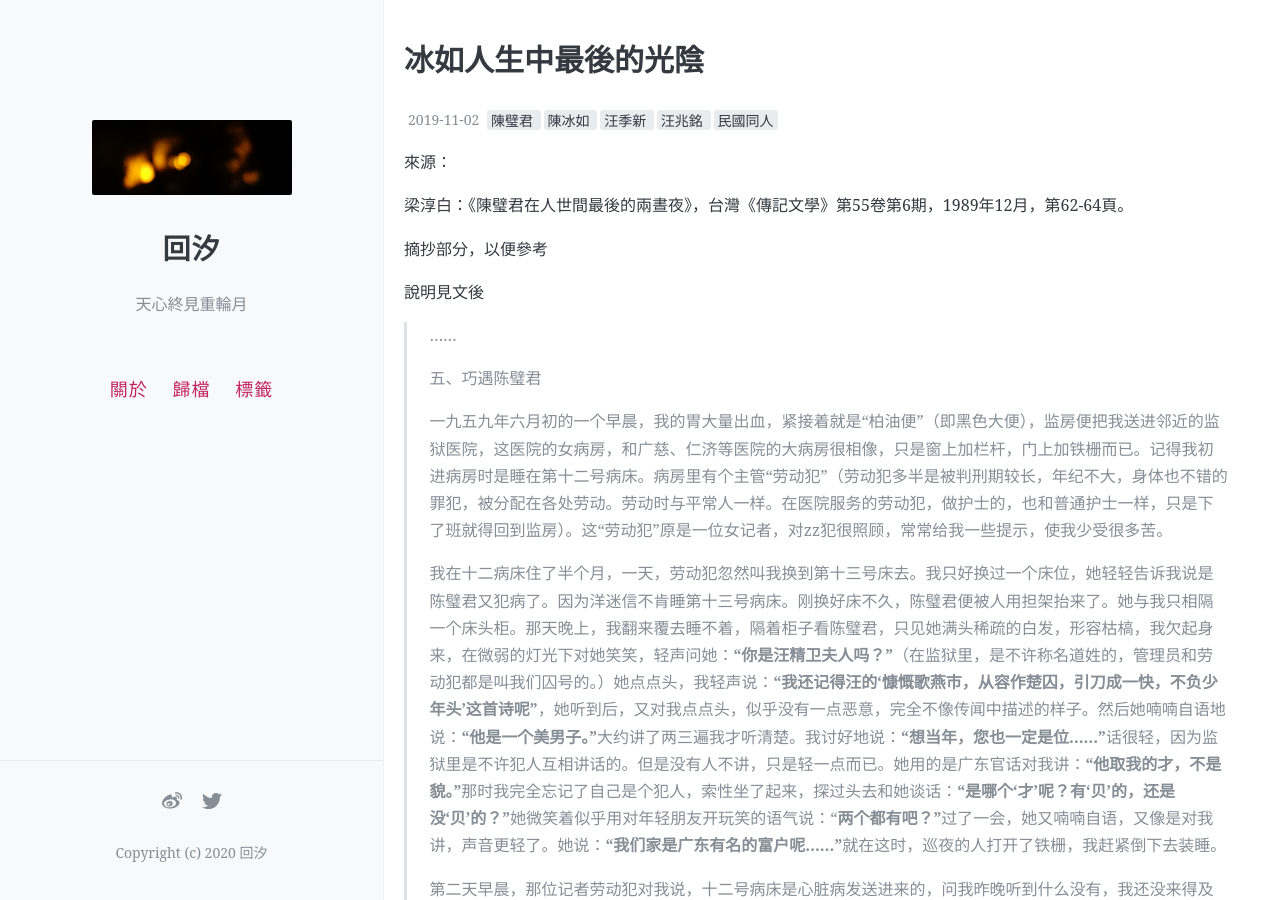
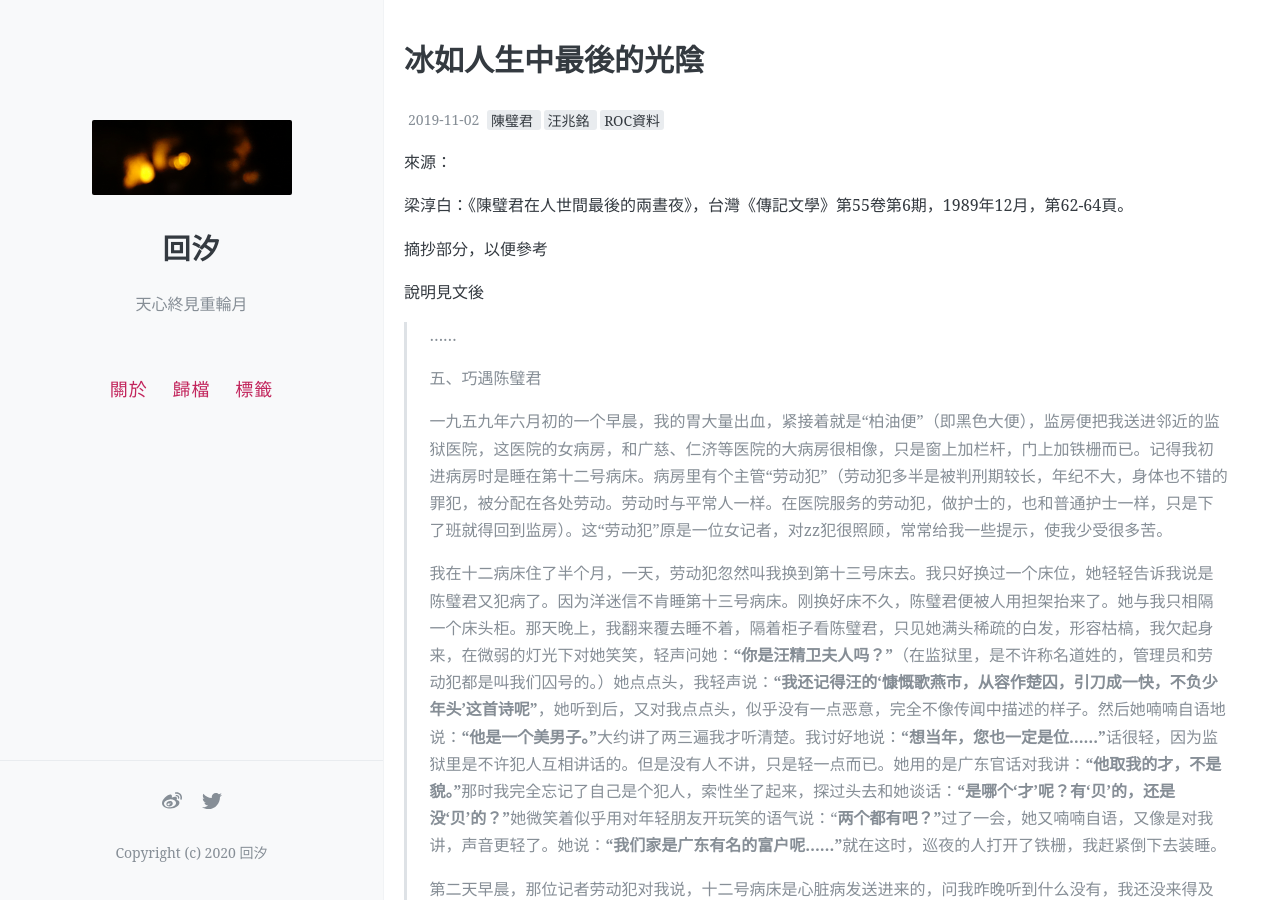
Before and after one commit to kanransya/nami-jetcoaster, a Jekyll site: the page built from _posts/2019-11-02-冰如人生中最後的光陰-67.md, in a window 1280 px wide and 900 px high. Built offline with Jekyll 4.4.1, drawn with Linux system fonts in a browser that asks for light colours; comment, search, counter and statistics services are not loaded.

Commit message:
Update 2019-11-02-冰如人生中最後的光陰-67.md

```diff
--- a/_posts/2019-11-02-冰如人生中最後的光陰-67.md
+++ b/_posts/2019-11-02-冰如人生中最後的光陰-67.md
@@ -2,7 +2,7 @@
 layout: post
 title: 冰如人生中最後的光陰
 date: 2019-11-02 16:06:27
-tags: [陳璧君,陳冰如,汪季新,汪兆銘,民國同人]
+tags: [陳璧君,汪兆銘,ROC資料]
 
 ---
 來源：
```
